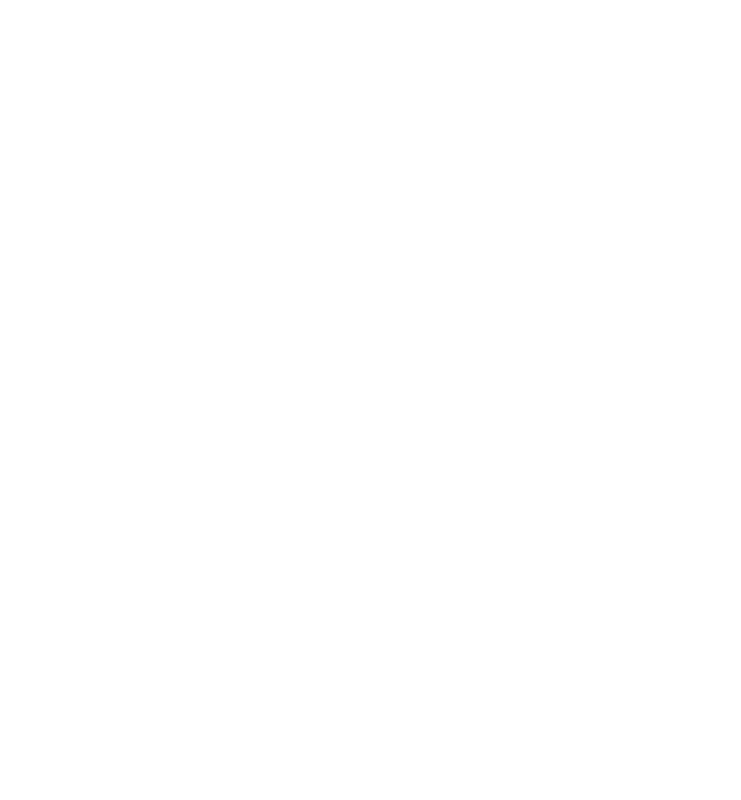
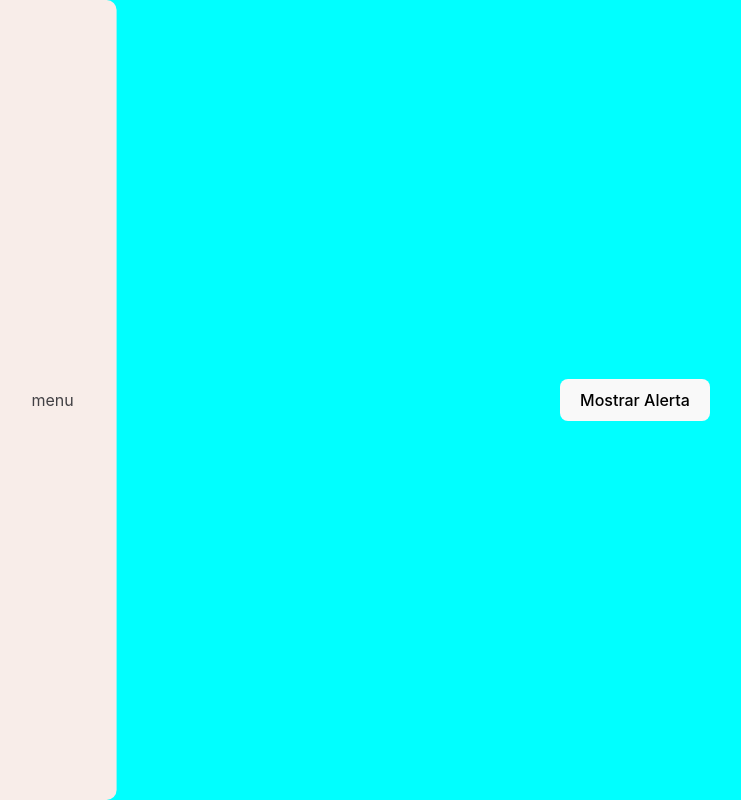
Before and after one commit to marcoeferro/trabajofinalweb, a React app in the folder tpfinal/: page / in a window 1280 px wide. Shown: the whole page, without its empty margins (5-746 px from the left). Built offline with nearby package versions, Linux system fonts and the light colour scheme; the HTML template or start-up script is replaced by a standard one.

Commit message:
SIde Menu Component

```diff
--- /dev/null
+++ b/tpfinal/src/components/Placeholder/PlaceHolder.jsx
@@ -0,0 +1,18 @@
+import React from 'react';
+import './PlaceHolder.scss';
+import SideMenu from './../SideMenu/SideMenu';
+
+function PlaceHolder() {
+    const mostrarAlerta = () => {
+        alert('Hola Mundo');
+    };
+
+    return (
+        <div className='placeholder'>
+            <SideMenu />
+            <button onClick={mostrarAlerta} style={{ zIndex: 1 }} >Mostrar Alerta</button>
+        </div>
+    );
+}
+
+export default PlaceHolder;
--- /dev/null
+++ b/tpfinal/src/components/Placeholder/PlaceHolder.scss
@@ -0,0 +1,8 @@
+.placeholder {
+    background-color: aqua;
+    width: 100vw;
+    height: 100vh;
+    display: flex;
+    align-items: center;
+    justify-content: center;
+}
--- a/tpfinal/src/main.jsx
+++ b/tpfinal/src/main.jsx
@@ -1,10 +1,10 @@
 import React from 'react'
 import ReactDOM from 'react-dom/client'
-import SideMenu from './components/SideMenu/SideMenu'
+import PlaceHolder from './components/Placeholder/PlaceHolder'
 import './index.css'
 
 ReactDOM.createRoot(document.getElementById('root')).render(
   <React.StrictMode>
-    <SideMenu />
+    <PlaceHolder />
   </React.StrictMode>,
 )
```
Also changed, not shown: tpfinal/src/assets/img/profileplaceholder.png (deleted).
